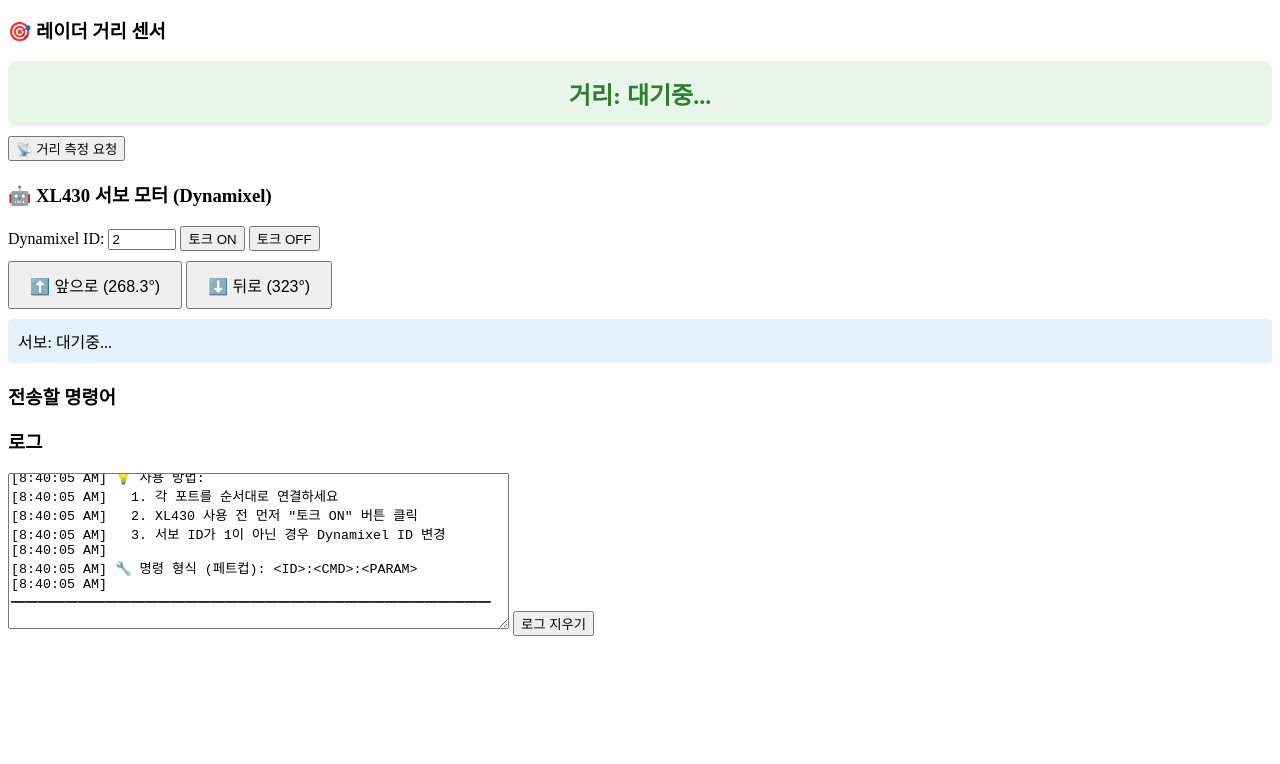
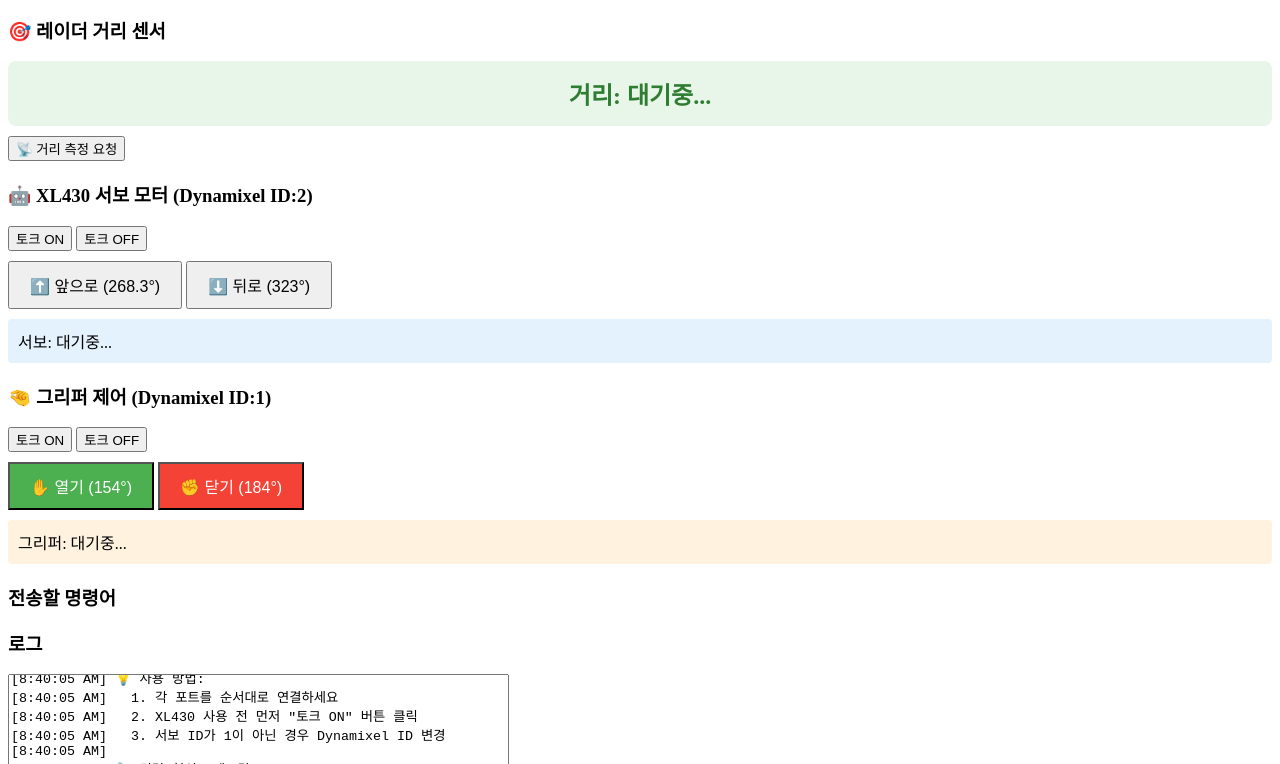
Before and after one commit to NLessW/petcup, a plain HTML site: page index.html in a window 1280 px wide. Shown: the part 581-1345 px from the top of the page. Before the commit the page ends 1225 px from the top, so only its background shows below. Drawn offline with Linux system fonts and the light colour scheme.

Commit message:
그리퍼 추가

```diff
--- a/index.html
+++ b/index.html
@@ -68,22 +68,62 @@
 
         <div>
             <h3>🎯 레이더 거리 센서</h3>
-            <div id="radarData" style="margin: 10px 0; padding: 15px; background: #e8f5e9; border-radius: 8px; text-align: center; font-size: 24px; font-weight: bold; color: #2e7d32;">거리: 대기중...</div>
+            <div
+                id="radarData"
+                style="
+                    margin: 10px 0;
+                    padding: 15px;
+                    background: #e8f5e9;
+                    border-radius: 8px;
+                    text-align: center;
+                    font-size: 24px;
+                    font-weight: bold;
+                    color: #2e7d32;
+                "
+            >
+                거리: 대기중...
+            </div>
             <button onclick="requestRadarData()">📡 거리 측정 요청</button>
         </div>
 
         <div>
-            <h3>🤖 XL430 서보 모터 (Dynamixel)</h3>
+            <h3>🤖 XL430 서보 모터 (Dynamixel ID:2)</h3>
             <div>
-                <label>Dynamixel ID: <input type="number" id="dxlId" value="2" min="0" max="252" style="width: 60px;" /></label>
                 <button onclick="enableServo()">토크 ON</button>
                 <button onclick="disableServo()">토크 OFF</button>
             </div>
-            <div style="margin-top: 10px;">
-                <button onclick="moveForward()" style="font-size: 16px; padding: 10px 20px;">⬆️ 앞으로 (268.3°)</button>
-                <button onclick="moveBackward()" style="font-size: 16px; padding: 10px 20px;">⬇️ 뒤로 (323°)</button>
+            <div style="margin-top: 10px">
+                <button onclick="moveForward()" style="font-size: 16px; padding: 10px 20px">⬆️ 앞으로 (268.3°)</button>
+                <button onclick="moveBackward()" style="font-size: 16px; padding: 10px 20px">⬇️ 뒤로 (323°)</button>
             </div>
-            <div id="servoData" style="margin: 10px 0; padding: 10px; background: #e3f2fd; border-radius: 4px;">서보: 대기중...</div>
+            <div id="servoData" style="margin: 10px 0; padding: 10px; background: #e3f2fd; border-radius: 4px">
+                서보: 대기중...
+            </div>
+        </div>
+
+        <div>
+            <h3>🤏 그리퍼 제어 (Dynamixel ID:1)</h3>
+            <div>
+                <button onclick="enableGripper()">토크 ON</button>
+                <button onclick="disableGripper()">토크 OFF</button>
+            </div>
+            <div style="margin-top: 10px">
+                <button
+                    onclick="openGripper()"
+                    style="font-size: 16px; padding: 10px 20px; background: #4caf50; color: white"
+                >
+                    ✋ 열기 (154°)
+                </button>
+                <button
+                    onclick="closeGripper()"
+                    style="font-size: 16px; padding: 10px 20px; background: #f44336; color: white"
+                >
+                    ✊ 닫기 (184°)
+                </button>
+            </div>
+            <div id="gripperData" style="margin: 10px 0; padding: 10px; background: #fff3e0; border-radius: 4px">
+                그리퍼: 대기중...
+            </div>
         </div>
 
         <div>
--- a/src/index.js
+++ b/src/index.js
@@ -414,9 +414,9 @@ function requestRadarData() {
     writeToRadar(command);
 }
 
-// XL430 서보 명령
+// XL430 서보 명령 (ID 2)
 function moveForward() {
-    const id = getDxlId();
+    const id = 2;
     const angle = 268.3;
     // 각도를 위치값으로 변환 (0-360° → 0-4095)
     const position = Math.round((angle / 360) * 4095);
@@ -427,7 +427,7 @@ function moveForward() {
 }
 
 function moveBackward() {
-    const id = getDxlId();
+    const id = 2;
     const angle = 323;
     // 각도를 위치값으로 변환 (0-360° → 0-4095)
     const position = Math.round((angle / 360) * 4095);
@@ -437,8 +437,45 @@ function moveBackward() {
     document.getElementById('servoData').textContent = `서보: 뒤로 (${angle}°)`;
 }
 
+// 그리퍼 명령 (ID 1)
+function openGripper() {
+    const id = 1;
+    const angle = 154;
+    const position = Math.round((angle / 360) * 4095);
+    const packet = buildPositionPacket(id, position);
+    log(`[그리퍼] ID ${id} 열기: ${angle}° → 위치 ${position}`);
+    writeToServo(packet);
+    document.getElementById('gripperData').textContent = `그리퍼: 열기 (${angle}°)`;
+}
+
+function closeGripper() {
+    const id = 1;
+    const angle = 184;
+    const position = Math.round((angle / 360) * 4095);
+    const packet = buildPositionPacket(id, position);
+    log(`[그리퍼] ID ${id} 닫기: ${angle}° → 위치 ${position}`);
+    writeToServo(packet);
+    document.getElementById('gripperData').textContent = `그리퍼: 닫기 (${angle}°) - 물체 감지 시 자동 정지`;
+}
+
+function enableGripper() {
+    const id = 1;
+    const packet = buildTorquePacket(id, true);
+    log(`[그리퍼] ID ${id} 토크 활성화`);
+    writeToServo(packet);
+    document.getElementById('gripperData').textContent = `그리퍼 ID ${id}: 토크 ON`;
+}
+
+function disableGripper() {
+    const id = 1;
+    const packet = buildTorquePacket(id, false);
+    log(`[그리퍼] ID ${id} 토크 비활성화`);
+    writeToServo(packet);
+    document.getElementById('gripperData').textContent = `그리퍼 ID ${id}: 토크 OFF`;
+}
+
 function enableServo() {
-    const id = getDxlId();
+    const id = 2;
     const packet = buildTorquePacket(id, true);
     log(`[서보] ID ${id} 토크 활성화`);
     writeToServo(packet);
@@ -446,7 +483,7 @@ function enableServo() {
 }
 
 function disableServo() {
-    const id = getDxlId();
+    const id = 2;
     const packet = buildTorquePacket(id, false);
     log(`[서보] ID ${id} 토크 비활성화`);
     writeToServo(packet);
```
